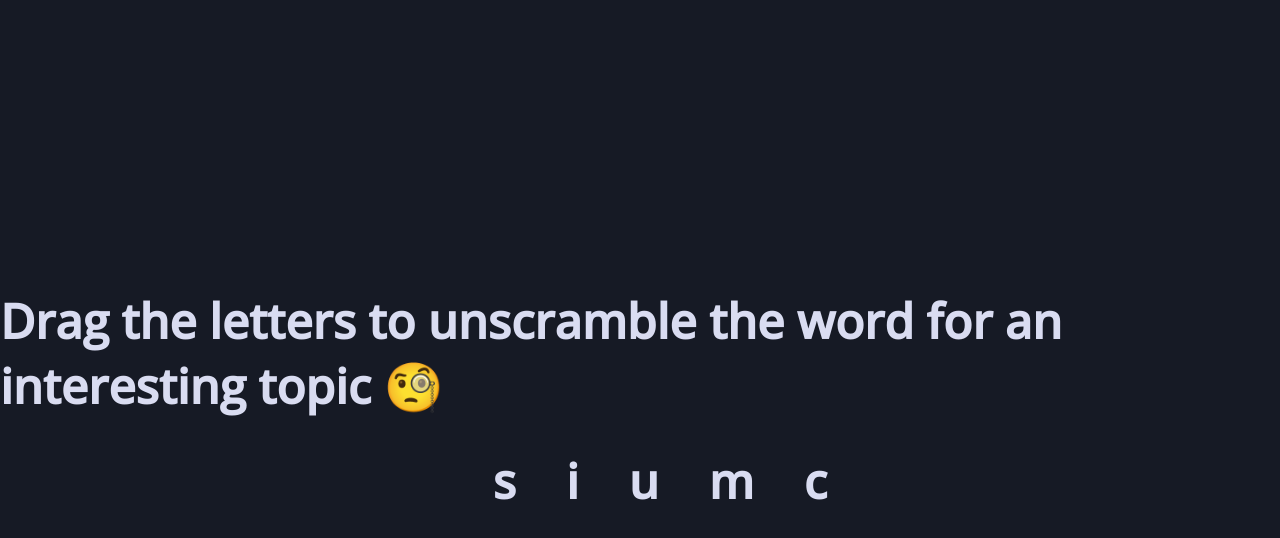
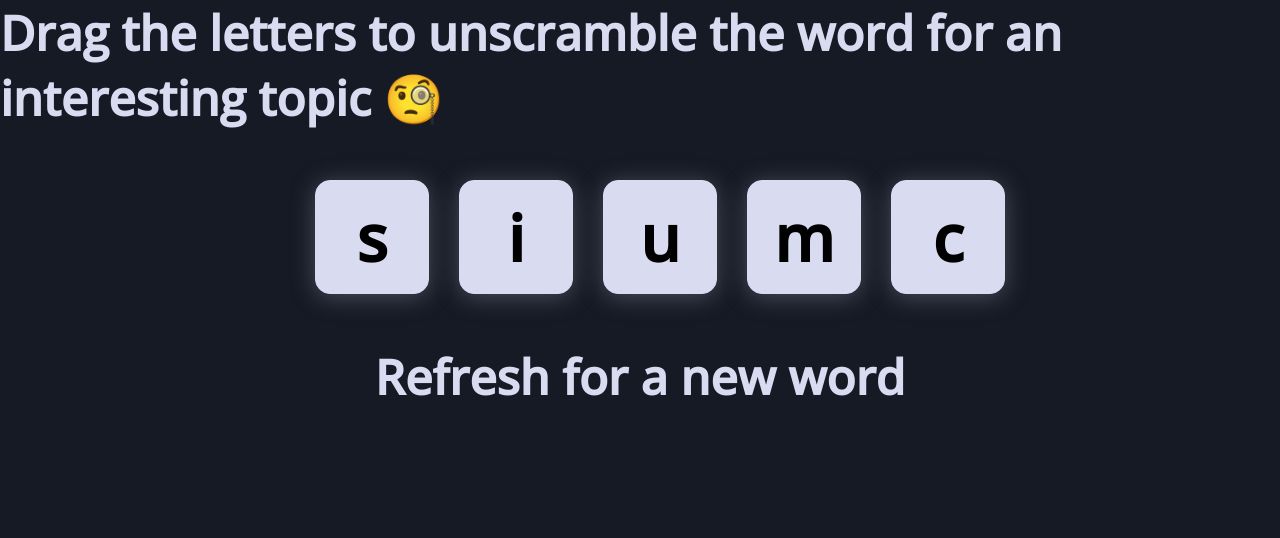
Before and after one commit to dmsifu/maybebored, a React (Create React App) app: page / in a window 1280 px wide. Both pictures are taken after a click on the element "here". Shown: the top 538 px of the page. Built offline with nearby package versions, Linux system fonts and the light colour scheme.

Commit message:
did a few UI changes, almost finished maybe

```diff
--- a/package.json
+++ b/package.json
@@ -11,7 +11,7 @@
     "dotenv": "^16.0.0",
     "express": "^4.17.3",
     "framer-motion": "^6.2.6",
-    "netlify-cli": "^9.8.4",
+    "netlify-cli": "^9.12.4",
     "node": "16.3",
     "nodemon": "^2.0.15",
     "react": "^17.0.2",
--- a/src/App.js
+++ b/src/App.js
@@ -7,12 +7,16 @@ import {Home, Topics, Activities} from './pages'
 const App = () => {
   const location = useLocation();
   const topics = ['busywork','relaxation','recreational','education','social','music','cooking','diy','charity']
-  const [currentTopic, setCurrentTopic] = useState(localStorage.getItem('topic') || '')
+  const [currentTopic, setCurrentTopic] = useState(localStorage.getItem('topic'))
+  const [hasUnscrambled, setHasUnscrambled] = useState(false)
 
   useEffect(() => {
     setCurrentTopic(topics[Math.floor(Math.random()*topics.length)])
-    localStorage.setItem('topic', currentTopic)
   }, [])
+
+  useEffect(() => {
+    localStorage.setItem('topic',currentTopic)
+  }, [currentTopic])
 
 
   return (
@@ -20,8 +24,8 @@ const App = () => {
       <AnimatePresence>
           <Routes location={location} key={location.key}>
             <Route path='/' element={<Home />} />
-            <Route path='topics' element={<Topics currentTopic={currentTopic} setCurrentTopic={setCurrentTopic}/>} />
-            <Route path='activities' element={<Activities currentTopic={currentTopic}/>} />
+            <Route path='topics' element={<Topics setHasUnscrambled={setHasUnscrambled} currentTopic={currentTopic} />} />
+            <Route path='activities' element={<Activities hasUnscrambled={hasUnscrambled} currentTopic={currentTopic }/>} />
           </Routes>
       </AnimatePresence>
     </div>
--- a/src/components/Letters.jsx
+++ b/src/components/Letters.jsx
@@ -2,27 +2,32 @@ import { Reorder } from "framer-motion"
 import { useState, useEffect } from "react"
 import { useNavigate } from "react-router-dom"
 
-const Letters = ({ letters, currentTopic }) => {
+const Letters = ({ letters, setHasUnscrambled, currentTopic }) => {
 
     const [lettersArray, setLettersArray] = useState(letters)
+    const [lettersIds, setLettersIds] = useState(letters.map((e,i)=>(i)))
     const navigate = useNavigate()
 
     useEffect(() => {
-        if( currentTopic === lettersArray.join('')){
-            setTimeout(()=>{navigate('/activities')},1000)
+        const currentLetters = lettersIds.map(
+            (letterId)=> lettersArray.find((letter) => letter.id === letterId).letter
+            )
+        if( currentTopic === currentLetters.join('')){
+            setHasUnscrambled(true)
+            setTimeout(()=>{navigate('/activities')},2000)
         }
-    }, [lettersArray])
+    }, [lettersIds])
 
     return (
     <Reorder.Group
         axis="x"
-        values={lettersArray}
-        onReorder={setLettersArray}
+        values={lettersIds}
+        onReorder={setLettersIds}
         className='letters-container'
     >
-            {lettersArray.map(( letter, i )=>(
-                <Reorder.Item key={i} as={'h1'} value={letter}>
-                    {letter}
+            {lettersIds.map(( letterId )=>(
+                <Reorder.Item key={letterId} as={'div'} value={letterId} className='letter'>
+                    <h1>{lettersArray.find((l) => l.id === letterId ).letter}</h1>
                 </Reorder.Item>
             ))}
     </Reorder.Group>
--- a/src/index.css
+++ b/src/index.css
@@ -15,5 +15,4 @@ body{
     flex-direction: column;
     justify-content: center;
     align-items: center;
-    height: 100vh;
 }
--- a/src/pages/Activities/Activities.css
+++ b/src/pages/Activities/Activities.css
@@ -20,12 +20,14 @@
     border-radius: 15px;
     width: 50em;
     height: 10em;
+    box-shadow: 0 3px 25px rgba(153, 155, 168, 0.4);
 }
 
 .youtube-card{
     display: flex;
     flex-direction: column;
     row-gap: 40px;
+    color: black;
 }
 
 .youtube-card a {
@@ -35,20 +37,22 @@
 
 .youtube-video{
     display: flex;
-    border: solid 1px rgb(217, 220, 241);
+    border: solid 1px rgba(217, 220, 241, 0.05);
+    border-radius: 10px;
+    background-color: rgb(217, 220, 241);
+    box-shadow: 0 3px 25px rgba(153, 155, 168, 0.4);
     width: 70rem;
+    column-gap: 20px;
 }
 
 .youtube-video img{
     width: 300px;
     height: 260px;
+    border-radius: 10px;
 }
 
 .youtube-title-description {
     display: flex;
     flex-direction: column;
+    row-gap: 20px;
 }
-
-.youtube-title-description p{
-    height: 200px;
-}
--- a/src/pages/Activities/Activities.jsx
+++ b/src/pages/Activities/Activities.jsx
@@ -4,12 +4,14 @@ import ActivityCard from '../../components/ActivityCard'
 import YoutubeCard from '../../components/YoutubeCard'
 import { motion } from "framer-motion"
 import axios from 'axios'
+import { useNavigate } from 'react-router-dom'
 
 
-const Activities = ({ currentTopic }) => {
+const Activities = ({ hasUnscrambled }) => {
 
   const [Activity, setActivity] = useState([])
   const [youtubeVids, setYoutubeVids] = useState([])
+  const navigate = useNavigate()
 
 
   const variantsForActivities = {
@@ -19,7 +21,7 @@ const Activities = ({ currentTopic }) => {
     },
     visible: {
       opacity: 1,
-      y:'150vh',
+      y:'10vh',
       transition: {duration: 1, delay: 1.2}
     },
     exit: {
@@ -30,10 +32,14 @@ const Activities = ({ currentTopic }) => {
   }
 
   useEffect(() => {
+    if(!hasUnscrambled){
+      navigate('/')
+    }
+
     const fetchActivities = async () => {
 
       axios
-        .get(`http://www.boredapi.com/api/activity?type=${currentTopic}`)
+        .get(`http://www.boredapi.com/api/activity?type=${localStorage.getItem('topic')}`)
         .then(response=>{
           setActivity(response.data)
           return axios({
@@ -49,7 +55,6 @@ const Activities = ({ currentTopic }) => {
 
     fetchActivities()
   }, [])
-
 
   return (
     <motion.div
--- a/src/pages/Home/Home.css
+++ b/src/pages/Home/Home.css
@@ -2,5 +2,6 @@
     display: flex;
     flex-direction: column;
     align-items: center;
+    justify-content: center;
     font-size: 2rem;
 }
--- a/src/pages/Home/Home.jsx
+++ b/src/pages/Home/Home.jsx
@@ -12,7 +12,7 @@ const Home = () => {
     },
     visible: {
       opacity: [0,.1,.2,.5,1],
-      y:0,
+      y:'40vh',
       transition: {duration: 1}
     },
     exit: {
--- a/src/pages/Topics/Topics.css
+++ b/src/pages/Topics/Topics.css
@@ -2,15 +2,31 @@
     display: flex;
     flex-direction: column;
     align-items: center;
-    row-gap: 30px;
+    row-gap: 50px;
 }
 
 .topics-container h1{
     font-size: 3rem;
 }
 
-.letters-container {
+.letters-container{
     display: flex;
-    font-size: 5rem;
-    column-gap: 50px;
+    justify-content: center;
+    column-gap: 30px;
 }
+.letter{
+    display: flex;
+    justify-content: center;
+    align-items: center;
+    background-color: rgb(217, 220, 241);
+    color: black;
+    border: solid 1px rgb(217, 220, 241);
+    border-radius: 15px;
+    box-shadow: 0 3px 25px rgba(153, 155, 168, 0.4);
+    width: 7rem;
+    height: 7rem;
+}
+
+.letter h1 {
+    font-size: 4rem;
+}
--- a/src/pages/Topics/Topics.jsx
+++ b/src/pages/Topics/Topics.jsx
@@ -2,18 +2,19 @@ import { motion } from 'framer-motion'
 import Letters from '../../components/Letters'
 import './Topics.css'
 
-const Topics = ({ currentTopic }) => {
+const Topics = ({ setHasUnscrambled }) => {
+
+  const currentTopic = localStorage.getItem('topic')
 
    const variantsForText = {
     initial: {
       opacity: 0,
-      y: '-100vh',
-      transition:{ease: 'easeInOut'}
+      y: '-100vh'
     },
     visible: {
       opacity: 1,
-      y:0,
-      transition: {duration: 1, delay: 1.2, ease:'easeInOut'}
+      y:'30vh',
+      transition: {duration: 1, delay: 1.2}
     },
     exit: {
       opacity: 0,
@@ -27,22 +28,26 @@ const Topics = ({ currentTopic }) => {
     while(scrambledWord.join('') === word){
       scrambledWord = word.split('').sort(function(){return 0.5-Math.random()})
     }
-    return scrambledWord
+    return scrambledWord.map((letter,i)=>(
+      {
+        letter: letter,
+        id: i
+      }
+    ))
   }
 
   return (
-    <motion.div
+    <div
       className='topics-container'
-      variants={variantsForText}
-      initial="initial"
-      animate="visible"
-      exit="exit"
+      //variants={variantsForText}
+      //initial="initial"
+      //animate="visible"
+      //exit="exit"
     >
-      <h1>
-        Drag the letters to unscramble the word for an interesting topic 🧐
-      </h1>
-      <Letters letters={scrambleWord(currentTopic)} currentTopic={currentTopic} />
-    </motion.div>
+      <h1>Drag the letters to unscramble the word for an interesting topic 🧐</h1>
+      <Letters letters={scrambleWord(currentTopic)} setHasUnscrambled={setHasUnscrambled} currentTopic={currentTopic}/>
+      <h1>Refresh for a new word</h1>
+    </div>
   )
 }
 
```
Also changed, not shown: 1 other file (tests, documents, lock files or other folders).
